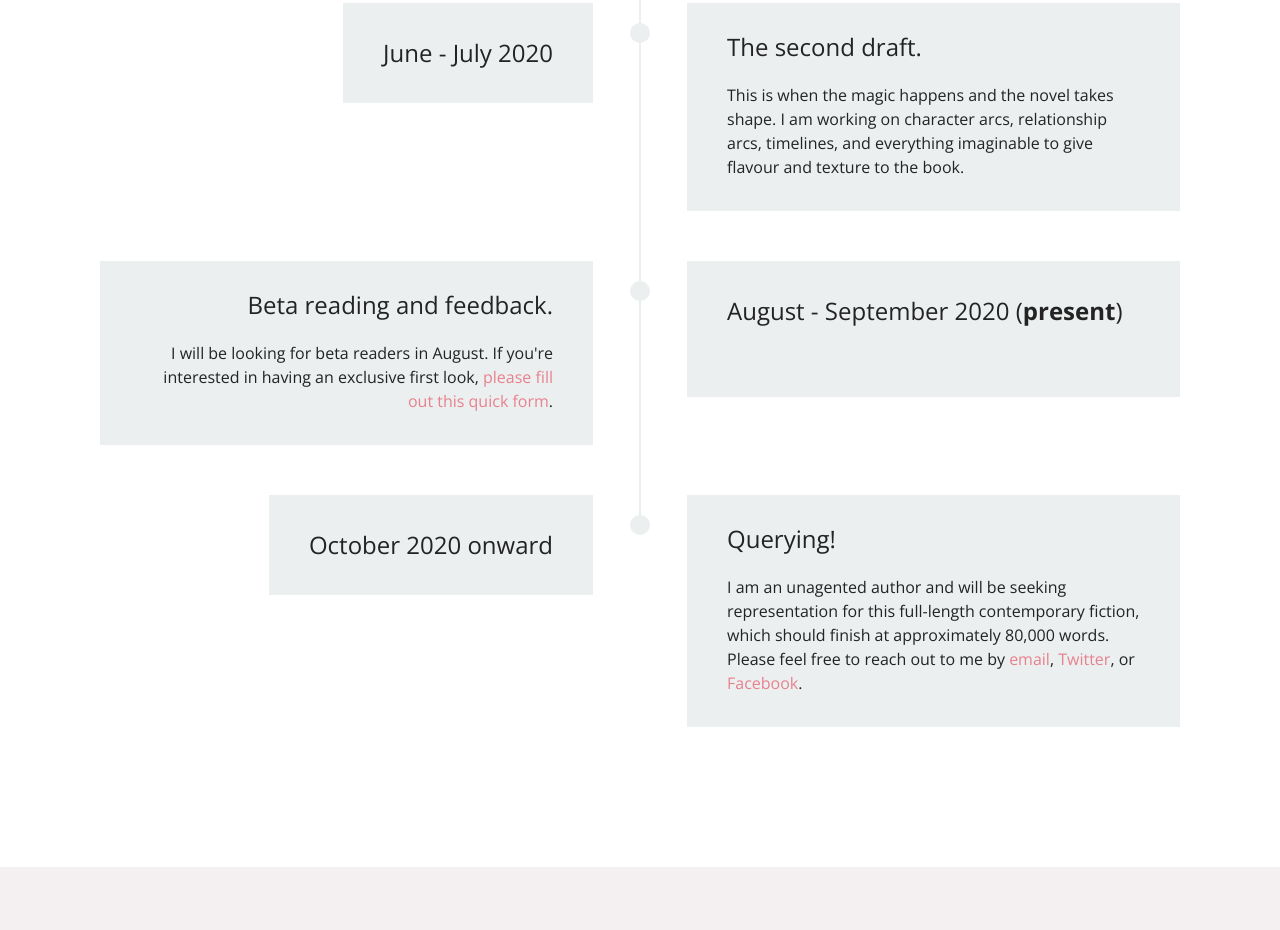
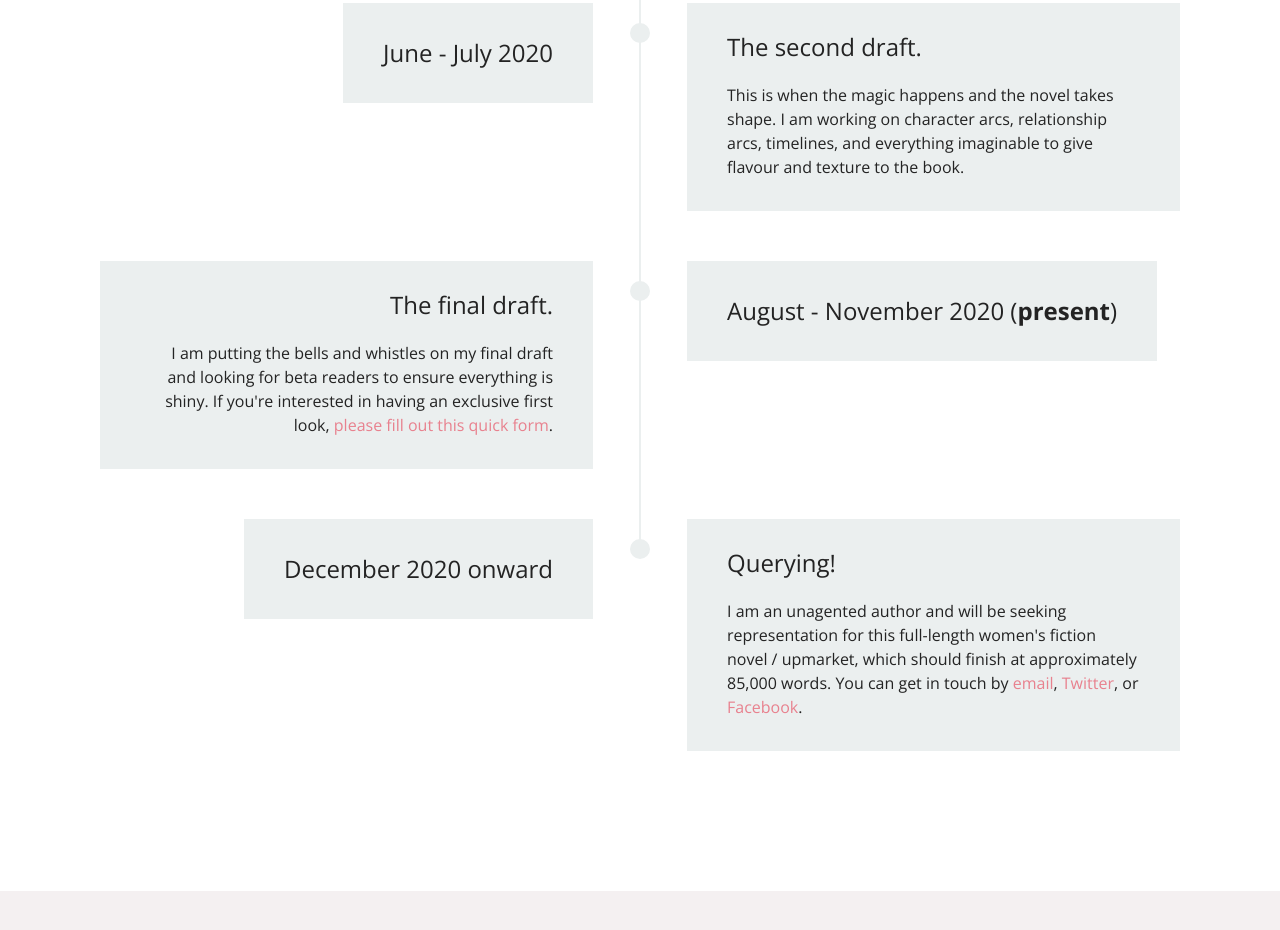
Before and after one commit to gracehuiauthor/website, a plain HTML site: page index.html in a window 1280 px wide. Shown: the part 1270-2200 px from the top of the page. Drawn offline with nearby package versions, Linux system fonts and the light colour scheme.

Commit message:
create github pages

```diff
--- a/index.html
+++ b/index.html
@@ -74,7 +74,7 @@
     </nav>
 </section>
 
-<section class="engine"><a href="https://mobirise.info/d">web maker</a></section><section class="header3 cid-s06NUNAkOe" id="header3-9">
+<section class="engine"><a href="https://mobirise.info/n">simple site templates</a></section><section class="header3 cid-s06NUNAkOe" id="header3-9">
 
 
 
@@ -159,14 +159,14 @@
             <div class="row timeline-element reverse separline">
                 <div class="timeline-date-panel col-xs-12 col-md-6  align-left">
                     <div class="time-line-date-content">
-                        <p class="mbr-timeline-date mbr-fonts-style display-5">August - September 2020 (<strong>present</strong>) &nbsp; &nbsp; &nbsp; &nbsp; &nbsp; &nbsp; &nbsp; &nbsp; &nbsp; &nbsp; &nbsp; &nbsp;&nbsp;</p>
+                        <p class="mbr-timeline-date mbr-fonts-style display-5">August - November 2020 (<strong>present</strong>)</p>
                     </div>
                 </div>
                 <span class="iconBackground"></span>
                 <div class="col-xs-12 col-md-6 align-right">
                     <div class="timeline-text-content">
-                        <h4 class="mbr-timeline-title pb-3 mbr-fonts-style display-5">Beta reading and feedback.</h4>
-                        <p class="mbr-timeline-text mbr-fonts-style display-7">I will be looking for beta readers in August. If you're interested in having an exclusive first look, <a href="https://docs.google.com/forms/d/e/1FAIpQLSczx0WTLePmMspbTaKkRqTAtminlXt6WD9POU7viIxXIOLZJw/viewform?usp=sf_link" target="_blank">please fill out this quick form</a>.</p>
+                        <h4 class="mbr-timeline-title pb-3 mbr-fonts-style display-5">The final draft.</h4>
+                        <p class="mbr-timeline-text mbr-fonts-style display-7">I am putting the bells and whistles on my final draft and looking for beta readers to ensure everything is shiny. If you're interested in having an exclusive first look, <a href="https://docs.google.com/forms/d/e/1FAIpQLSczx0WTLePmMspbTaKkRqTAtminlXt6WD9POU7viIxXIOLZJw/viewform?usp=sf_link" target="_blank">please fill out this quick form</a>.</p>
                     </div>
                 </div>
             </div>
@@ -174,7 +174,7 @@
             <div class="row timeline-element ">
                 <div class="timeline-date-panel col-xs-12 col-md-6 align-right">
                     <div class="time-line-date-content">
-                        <p class="mbr-timeline-date mbr-fonts-style display-5">October 2020 onward</p>
+                        <p class="mbr-timeline-date mbr-fonts-style display-5">December 2020 onward</p>
                     </div>
                 </div>
                 <span class="iconBackground"></span>
@@ -182,7 +182,7 @@
                     <div class="timeline-text-content">
                         <h4 class="mbr-timeline-title pb-3 mbr-fonts-style display-5">Querying!</h4>
                         <p class="mbr-timeline-text mbr-fonts-style display-7">
-                            I am an unagented author and will be seeking representation for this full-length contemporary fiction, which should finish at approximately 80,000 words. Please feel free to reach out to me by <a href="mailto:gracehuiauthor@gmail.com" class="text-primary">email</a>, <a href="https://twitter.com/gracehuiauthor" class="text-primary">Twitter</a>, or <a href="https://www.facebook.com/gracehuiauthor" target="_blank" class="text-primary">Facebook</a>.</p>
+                            I am an unagented author and will be seeking representation for this full-length women's fiction novel / upmarket, which should finish at approximately 85,000 words. You can get in touch by&nbsp;<a href="mailto:gracehuiauthor@gmail.com" class="text-primary">email</a>, <a href="https://twitter.com/gracehuiauthor" class="text-primary">Twitter</a>, or <a href="https://www.facebook.com/gracehuiauthor" target="_blank" class="text-primary">Facebook</a>.</p>
                     </div>
                 </div>
             </div>
@@ -224,7 +224,7 @@
         <div class="row py-2 justify-content-center">
             <div class="col-12 col-lg-6  col-md-8 " data-form-type="formoid">
                 <!---Formbuilder Form--->
-                <form action="https://mobirise.com/" method="POST" class="mbr-form form-with-styler" data-form-title="Mobirise Form"><input type="hidden" name="email" data-form-email="true" value="h53p28/6hLa0Y70dYV/ecHidbz2a6Ms0vn196P8DjvpQU/xKazvpKaJvCRV3h11q4yAS6gbGZunBFWWKrFjK46bk/Ezsh7jGO8dUog/1A8MnbL1sfRAMgoCuUl3ZGJVg">
+                <form action="https://mobirise.com/" method="POST" class="mbr-form form-with-styler" data-form-title="Mobirise Form"><input type="hidden" name="email" data-form-email="true" value="4YpRVu4yd17WTFpPKHK42TaDmRsc0h8QAUVV5xm435tGHIB4L8J/XeDeK6Zt/uHpAdz09AUVl7IPgbDjvKOvrB5UFfDzun6kTaAUr2Aa/zpxy1xvqSlggP941cpwZsPA">
                     <div class="row">
                         <div hidden="hidden" data-form-alert="" class="alert alert-success col-12">Thank you! You will be the first to know any updates about my work.</div>
                         <div hidden="hidden" data-form-alert-danger="" class="alert alert-danger col-12">
```
Also changed, not shown: 1 other file.
